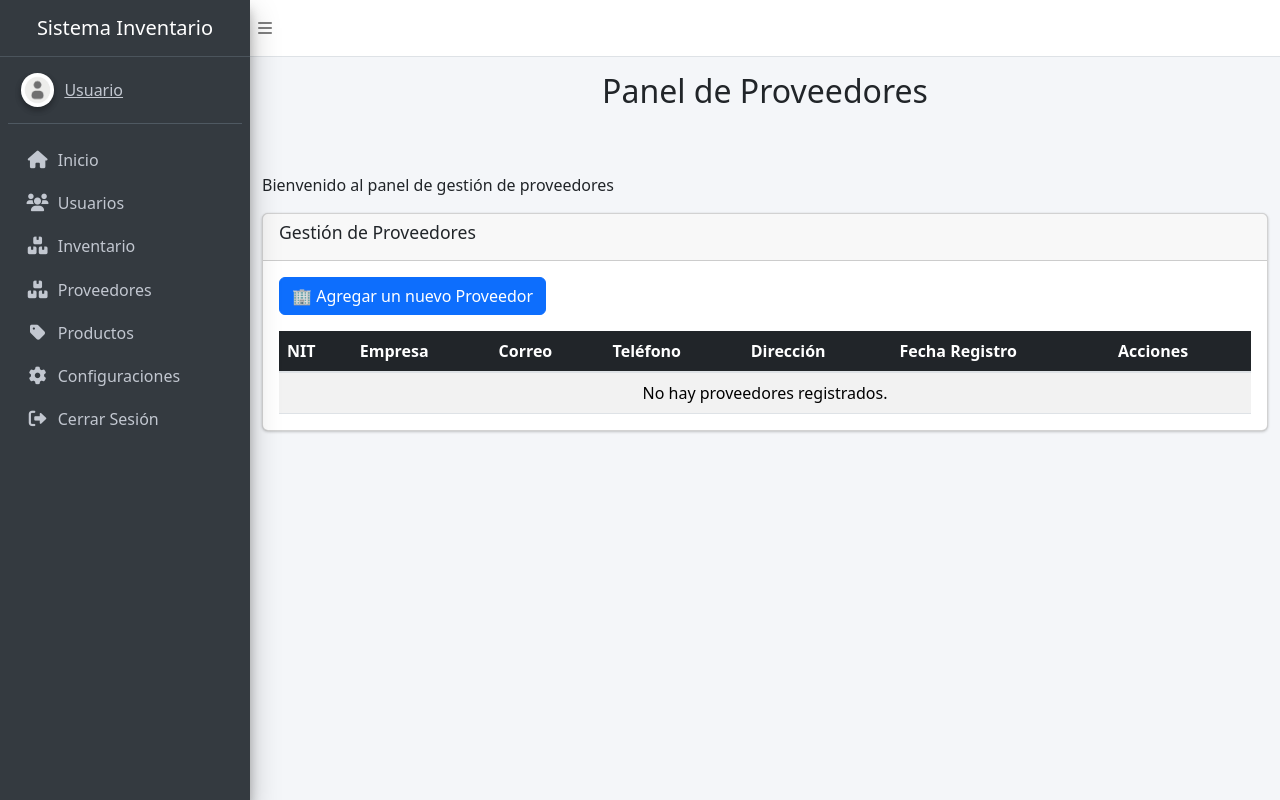
After one commit to Jxvi3r09/Autoservicioeltrigal, a Django app: page /agregar-proveedor/ in a window 1280 px wide. The commit adds this page. Run offline with Django 5.2, Linux system fonts and the light colour scheme; some libraries are stand-ins or nearby versions.

Commit message:
modulo proveedores

```diff
--- a/pagina/forms.py
+++ b/pagina/forms.py
@@ -91,8 +91,8 @@ class RegistroUsuarioForm(forms.ModelForm):
             self.add_error("confirm_password", "Las contraseñas no coinciden.")
 
 
-#Proveedores
-from django import forms
+
+
 from .models import Proveedor
 
 class ProveedorForm(forms.ModelForm):
@@ -100,12 +100,14 @@ class ProveedorForm(forms.ModelForm):
         model = Proveedor
         fields = ['nit_proveedor', 'empresa', 'correo', 'telefono', 'direccion']
         widgets = {
-            'nit_proveedor': forms.TextInput(attrs={'class': 'form-control'}),
-            'empresa': forms.TextInput(attrs={'class': 'form-control'}),
-            'correo': forms.EmailInput(attrs={'class': 'form-control'}),
-            'telefono': forms.TextInput(attrs={'class': 'form-control'}),
-            'direccion': forms.TextInput(attrs={'class': 'form-control'}),
+            'nit_proveedor': forms.TextInput(attrs={'class': 'form-control', 'placeholder': 'NIT del proveedor'}),
+            'empresa': forms.TextInput(attrs={'class': 'form-control', 'placeholder': 'Nombre de la empresa'}),
+            'correo': forms.EmailInput(attrs={'class': 'form-control', 'placeholder': 'Correo electrónico'}),
+            'telefono': forms.TextInput(attrs={'class': 'form-control', 'placeholder': 'Teléfono de contacto'}),
+            'direccion': forms.TextInput(attrs={'class': 'form-control', 'placeholder': 'Dirección'}),
         }
+
+
 
 # inventario/forms.py
 from django import forms
--- /dev/null
+++ b/pagina/templates/sistema/crud_proveedores/modal_registro_proveedores.html
@@ -0,0 +1,71 @@
+<!-- Modal Registrar Proveedor -->
+<div class="modal fade" id="registroProveedorModal" tabindex="-1" aria-labelledby="registroProveedorModalLabel" aria-hidden="true">
+  <div class="modal-dialog modal-lg">
+      <div class="modal-content">
+
+          <!-- Cabecera -->
+          <div class="modal-header bg-primary text-white">
+              <h5 class="modal-title">
+                  <i class="fas fa-truck me-2"></i>Registro de Nuevo Proveedor
+              </h5>
+              <button type="button" class="btn-close btn-close-white" data-bs-dismiss="modal" aria-label="Cerrar"></button>
+          </div>
+
+          <!-- Cuerpo -->
+          <div class="modal-body">
+              <form method="post" action="{% url 'agregar_proveedor' %}" autocomplete="off" class="row g-3">
+                  {% csrf_token %}
+
+                  <!-- Columna Izquierda -->
+                  <div class="col-md-6">
+                      <!-- NIT Proveedor -->
+                      <div class="mb-3">
+                          <label class="form-label">NIT Proveedor</label>
+                          <input type="text" name="nit_proveedor" id="input_nit" class="form-control" placeholder="NIT del proveedor" required>
+                      </div>
+
+                      <!-- Empresa -->
+                      <div class="mb-3">
+                          <label class="form-label">Empresa</label>
+                          <input type="text" name="empresa" id="input_empresa" class="form-control" placeholder="Nombre de la empresa" required>
+                      </div>
+
+                      <!-- Correo -->
+                      <div class="mb-3">
+                          <label class="form-label">Correo</label>
+                          <input type="email" name="correo" id="input_correo" class="form-control" placeholder="Correo electrónico" required>
+                      </div>
+                  </div>
+
+                  <!-- Columna Derecha -->
+                  <div class="col-md-6">
+                      <!-- Teléfono -->
+                      <div class="mb-3">
+                          <label class="form-label">Teléfono</label>
+                          <input type="text" name="telefono" id="input_telefono" class="form-control" placeholder="Teléfono de contacto" required>
+                      </div>
+
+                      <!-- Dirección -->
+                      <div class="mb-3">
+                          <label class="form-label">Dirección</label>
+                          <input type="text" name="direccion" id="input_direccion" class="form-control" placeholder="Dirección del proveedor" required>
+                      </div>
+                  </div>
+
+                  <!-- Botones -->
+                  <div class="col-12">
+                      <div class="d-grid gap-2 d-md-flex justify-content-md-end mt-4">
+                          <button type="button" class="btn btn-secondary" data-bs-dismiss="modal">
+                              <i class="fas fa-times me-2"></i>Cancelar
+                          </button>
+                          <button type="submit" class="btn btn-primary">
+                              <i class="fas fa-save me-2"></i>Guardar Proveedor
+                          </button>
+                      </div>
+                  </div>
+              </form>
+          </div>
+
+      </div>
+  </div>
+</div>
--- a/pagina/templates/sistema/inventario.html
+++ b/pagina/templates/sistema/inventario.html
@@ -155,7 +155,6 @@
         </div>
         <!-- /.sidebar -->
       </aside>
-      <!-- /.Main Sidebar Container -->
 
       <!-- Content Wrapper. Contiene el contenido principal -->
       <div class="content-wrapper">
@@ -165,7 +164,6 @@
             <h1 class="m-0">Panel de Administración</h1>
           </div>
         </div>
-        <!-- /.content-header -->
 
         <!-- Contenido principal -->
         <div class="content">
--- a/pagina/templates/sistema/proveedores.html
+++ b/pagina/templates/sistema/proveedores.html
@@ -25,6 +25,13 @@
       href="https://cdnjs.cloudflare.com/ajax/libs/font-awesome/6.0.0/css/all.min.css"
     />
     <link rel="stylesheet" href="{% static 'myapp/css/proveedores.css' %}">
+
+    <link href="https://cdn.jsdelivr.net/npm/bootstrap@5.3.0/dist/css/bootstrap.min.css" rel="stylesheet">
+
+    <script src="https://cdn.jsdelivr.net/npm/bootstrap@5.3.0/dist/js/bootstrap.bundle.min.js"></script>
+
+    <link href="https://cdn.jsdelivr.net/npm/bootstrap@5.3.3/dist/css/bootstrap.min.css" rel="stylesheet">
+
   </head>
   <body class="hold-transition sidebar-mini">
     <div class="wrapper">
@@ -166,121 +173,87 @@
         <!-- /.sidebar -->
       </aside>
 
-        <!-- Content Wrapper -->
+       <!-- Contenido principal -->
       <div class="content-wrapper">
         <div class="content-header">
           <div class="container-fluid">
-            <h1 class="m-0">Proveedores</h1>
-          </div>
-        </div>
-        <div class="container-fluid">
-          <div class="row mb-3">
-
-              <div class="col-md-12 mt-3">
-                  <div class="card">
-                      <div class="card-header">
-                          <h3 class="card-title">Proveedores Registrados</h3>
-                      </div>
-
-                      <button class="btn btn-primary" data-bs-toggle="modal" data-bs-target="#exampleModal">
-                        ➕ Agregar un nuevo Proveedor
-                      </button>
-
-                      <!-- Estructura del Modal -->
-                      <div class="modal fade" id="exampleModal" tabindex="-1" aria-labelledby="exampleModalLabel" aria-hidden="true">
-                        <div class="modal-dialog">
-                          <div class="modal-content">
-                            <!-- Encabezado del modal -->
-                            <div class="modal-header">
-                              <h5 class="modal-title" id="exampleModalLabel">Registro de Proveedor</h5>
-                              <button type="button" class="btn-close" data-bs-dismiss="modal" aria-label="Close"></button>
-                            </div>
-
-                            <!-- Cuerpo del modal -->
-                            <div class="modal-body">
-                                <form action="#" method="POST">
-                                    <div class="mb-3">
-                                      <label for="nit_proveedor" class="form-label">NIT Proveedor</label>
-                                      <input type="text" class="form-control" id="nit_proveedor" name="nit_proveedor" required maxlength="20">
-                                    </div>
-
-                                    <div class="mb-3">
-                                      <label for="empresa" class="form-label">Empresa</label>
-                                      <input type="text" class="form-control" id="empresa" name="empresa" required maxlength="100">
-                                    </div>
-
-                                    <div class="mb-3">
-                                      <label for="correo" class="form-label">Correo Electrónico</label>
-                                      <input type="email" class="form-control" id="correo" name="correo" required maxlength="100">
-                                    </div>
-
-                                    <div class="mb-3">
-                                      <label for="telefono" class="form-label">Teléfono</label>
-                                      <input type="tel" class="form-control" id="telefono" name="telefono" required pattern="\d+" maxlength="15">
-                                    </div>
-
-                                    <div class="mb-3">
-                                      <label for="direccion" class="form-label">Dirección</label>
-                                      <input type="text" class="form-control" id="direccion" name="direccion" required maxlength="255">
-                                    </div>
-
-                                    <button type="submit" class="btn btn-primary">Guardar Proveedor</button>
-                                  </form>
-
-                            </div>
-                            <!-- Pie del modal -->
-                            <div class="modal-footer">
-                              <button type="button" class="btn btn-secondary" data-bs-dismiss="modal">Cerrar</button>
-                            </div>
-                          </div>
+            <h2 class="text-center mb-4">Panel de Proveedores</h2>
           </div>
         </div>
 
+        <section class="container mt-4">
+          <p>Bienvenido al panel de gestión de proveedores</p>
+
+          <!-- Sección para gestionar proveedores -->
+          <div class="card">
+            <div class="card-header">
+              <h3 class="card-title">Gestión de Proveedores</h3>
+            </div>
             <div class="card-body">
-                        <form method="GET" action="#" class="mb-3">
-                          <div class="input-group">
-                              <input type="text" class="form-control" placeholder="Buscar proveedor" name="buscar" value="{{ request.GET.buscar }}">
-                              <div class="input-group-append">
-                                  <button class="btn btn-primary" type="submit">
-                                      <i class="fa fa-search"></i> Buscar
+              <button type="button" class="btn btn-primary mb-3" data-bs-toggle="modal" data-bs-target="#registroProveedorModal">
+                🏢 Agregar un nuevo Proveedor
               </button>
-                              </div>
-                          </div>
-                        </form>
-                      <table class="table table-bordered table-striped">
-                          <thead>
+
+              <!-- Modal -->
+              {% include 'sistema/crud_proveedores/modal_registro_proveedores.html' with form=form %}
+
+              <!-- Tabla de proveedores -->
+              <table class="table table-striped">
+                <thead class="table-dark">
                   <tr>
-                                  <th>Nombre</th>
-                                  <th>Municipio</th>
                     <th>NIT</th>
-                                  <th>Acciones</th> <!-- Columna para los botones de acciones -->
+                    <th>Empresa</th>
+                    <th>Correo</th>
+                    <th>Teléfono</th>
+                    <th>Dirección</th>
+                    <th>Fecha Registro</th>
+                    <th>Acciones</th>
                   </tr>
                 </thead>
                 <tbody>
                   {% for proveedor in proveedores %}
                     <tr>
-                                  <td>{{ proveedor.nombre }}</td>
-                                  <td>{{ proveedor.municipio }}</td>
-                                  <td>{{ proveedor.nit }}</td>
+                      <td>{{ proveedor.nit_proveedor }}</td>
+                      <td>{{ proveedor.empresa }}</td>
+                      <td>{{ proveedor.correo }}</td>
+                      <td>{{ proveedor.telefono }}</td>
+                      <td>{{ proveedor.direccion }}</td>
+                      <td>{{ proveedor.fecha_registro }}</td>
                       <td>
-                                      <!-- Botones de editar y eliminar -->
-                                      <a href="#" class="btn btn-warning btn-sm">Editar</a>
-                                      <a href="#" class="btn btn-danger btn-sm" onclick="return confirm('¿Estás seguro de que deseas eliminar este proveedor?');">Eliminar</a>
+                        <button
+                          type="button"
+                          class="btn btn-warning btn-sm"
+                          data-bs-toggle="modal"
+                          data-bs-target="#editarProveedorModal{{ proveedor.id }}">
+                          ✏️ Editar
+                        </button>
+
+                        <!-- MODAL DE EDICIÓN -->
+                        {% include 'sistema/crud_proveedores/editar_proveedor.html' %}
+
+                        <form action="{% url 'eliminar_proveedor' proveedor.id %}" method="post" style="display:inline;">
+                          {% csrf_token %}
+                          <button type="submit" class="btn btn-sm btn-danger" onclick="return confirm('¿Estás seguro de eliminar este proveedor?')">
+                            <i class="fas fa-trash"></i> Eliminar
+                          </button>
+                        </form>
                       </td>
                     </tr>
                   {% empty %}
                     <tr>
-                                  <td colspan="4">No hay proveedores registrados</td>
+                      <td colspan="7" class="text-center">No hay proveedores registrados.</td>
                     </tr>
                   {% endfor %}
                 </tbody>
               </table>
             </div>
           </div>
+        </section>
       </div>
     </div>
-      </div>
-      </div>
-    </div>
+    <script src="https://cdn.jsdelivr.net/npm/bootstrap@5.3.3/dist/js/bootstrap.bundle.min.js"></script>
+    <script src="https://cdn.jsdelivr.net/npm/admin-lte@3.2/dist/js/adminlte.min.js"></script>
+
+
   </body>
 </html>
--- a/pagina/urls.py
+++ b/pagina/urls.py
@@ -30,7 +30,7 @@ urlpatterns = [
 
     path('administrador/', views.lista_usuarios, name='administrador'),
 
-    path('proveedores/', views.proveedores, name='proveedores'),
+    path('proveedores/', views.listar_proveedores, name='proveedores'),
 
     path('usuarios/', views.lista_usuarios, name='usuarios'),
 
@@ -44,6 +44,8 @@ urlpatterns = [
 
     path('modal_inicio', views.modal_inicio, name='modal inicio'),
 
+    path('proveedores/', views.listar_proveedores, name='listar_proveedores'),
+    path('agregar-proveedor/', views.agregar_proveedor, name='agregar_proveedor'),
 
     # ✅ Nueva ruta para iniciar sesión
     path("login/", auth_views.LoginView.as_view(template_name="registration/login.html"), name="login"),
@@ -66,6 +68,10 @@ urlpatterns = [
     path('productos/editar/<int:pk>/', views.editar_producto, name='editar_producto'),
     path('productos/eliminar/<int:pk>/', views.eliminar_producto, name='eliminar_producto'),
 
+
+    path('proveedores/eliminar/<int:id>/', views.eliminar_proveedor, name='eliminar_proveedor'),
+    path('proveedores/editar/<int:id>/', views.editar_proveedor, name='editar_proveedor'),
+
 ]
 # Archivos estáticos
 if settings.DEBUG:
--- a/pagina/views.py
+++ b/pagina/views.py
@@ -236,3 +236,42 @@ def eliminar_producto(request, pk):
     return render(request, 'sistema/crud_productos/eliminar_producto.html', {
         'producto': prod,
     })
+
+
+from .models import Proveedor
+from .forms import ProveedorForm
+
+def listar_proveedores(request):
+    proveedores = Proveedor.objects.all().order_by('-fecha_registro')
+    form = ProveedorForm()
+    return render(request, 'sistema/proveedores.html', {'proveedores': proveedores, 'form': form})
+
+
+def agregar_proveedor(request):
+    if request.method == 'POST':
+        form = ProveedorForm(request.POST)
+        if form.is_valid():
+            form.save()
+            return redirect('listar_proveedores')
+    else:
+        form = ProveedorForm()
+    return render(request, 'sistema/proveedores.html', {'form': form})
+
+
+def editar_proveedor(request, id):
+    proveedor = get_object_or_404(Proveedor, id=id)
+
+    if request.method == 'POST':
+        form = ProveedorForm(request.POST, instance=proveedor)
+        if form.is_valid():
+            form.save()
+            return redirect('proveedores')  # Usa el nombre correcto del URL de la lista
+    return redirect('proveedores')  # Evita renderizar otra plantilla
+
+
+def eliminar_proveedor(request, id):
+    proveedor = get_object_or_404(Proveedor, id=id)
+    if request.method == 'POST':
+        proveedor.delete()
+        return redirect('listar_proveedores')
+    return render(request, 'sistema/crud_proveedores/confirmar_eliminar.html', {'proveedor': proveedor})
--- a/proyecto/settings.py
+++ b/proyecto/settings.py
@@ -83,7 +83,7 @@ DATABASES = {
     'ENGINE': 'django.db.backends.mysql',
     'NAME': 'proyecto',
     'USER': 'root',
-    'PASSWORD':'',
+    'PASSWORD':'1058038146',
     'HOST': 'localhost',  # Asegúrate de que solo sea la IP
     'PORT': '3306',  # Solo el número del puerto, sin IP
 }
```
Also changed, not shown: pagina/models.py (+10 -15 lines), pagina/templates/sistema/crud_proveedores/editar_proveedor.html (added, +40 -0 lines), pagina/migrations/0004_alter_proveedor_options_proveedor_fecha_registro_and_more.py (added), pagina/templates/sistema/crud_proveedores/eliminar_proveedor.html (added). Lines whose indentation alone changed are shown as unchanged.
